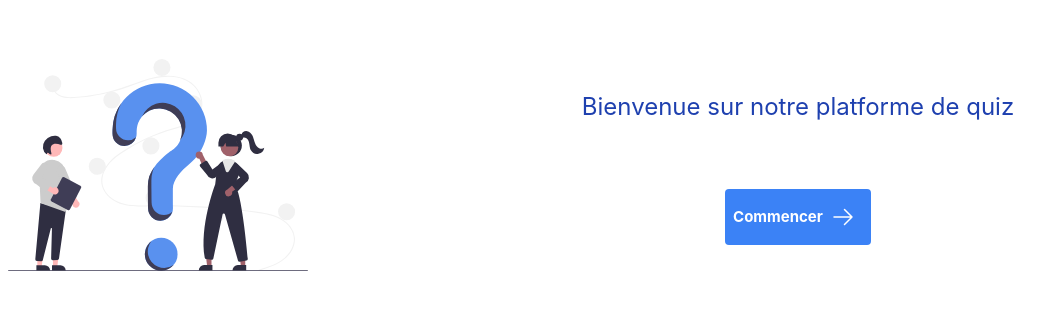
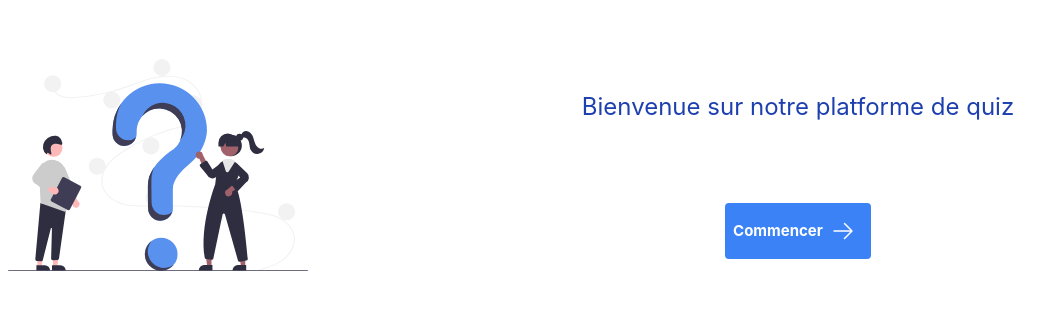
Before and after one commit to Parfait18/quiz-vuejs, a Vue app: page / in a window 1280 px wide. Shown: the part 235-544 px from the top of the page, without its empty margins (162-1206 px from the left). Built offline with nearby package versions, Linux system fonts and the light colour scheme.

Commit message:
feat: solving tes

```diff
--- a/src/components/HelloWorld.vue
+++ b/src/components/HelloWorld.vue
@@ -13,7 +13,7 @@
       {{ msg }}
     </h2>
     <button
-      class="animate-bounce bg-blue-500 hover:bg-blue-700 text-white font-bold py-2 text-md px-2 inline-flex rounded items-center"
+      class="bg-blue-500 hover:bg-blue-700 text-white font-bold py-2 text-md px-2 inline-flex rounded items-center"
     >
       <span> <router-link to="/quiz"> Commencer</router-link></span>
 
```
Also changed, not shown: 1 other file (tests, documents, lock files or other folders).
